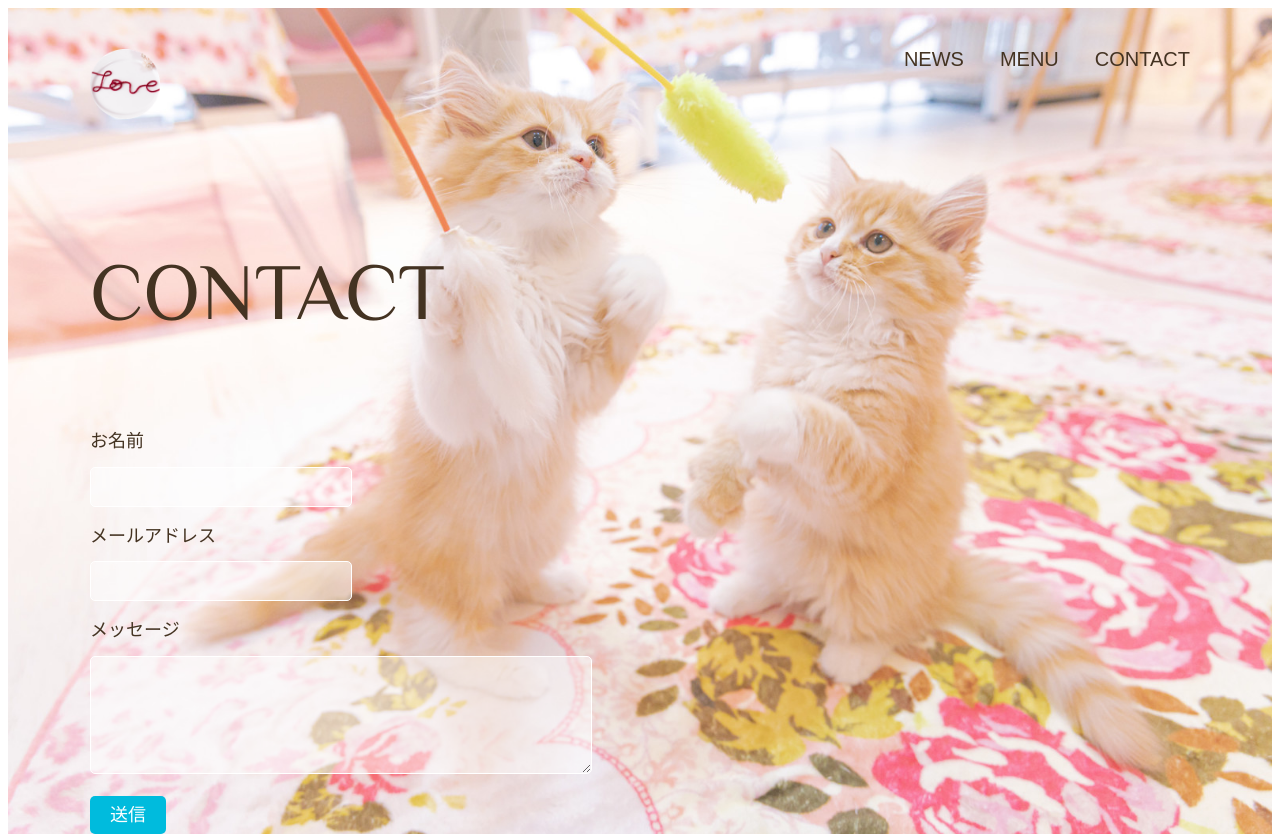
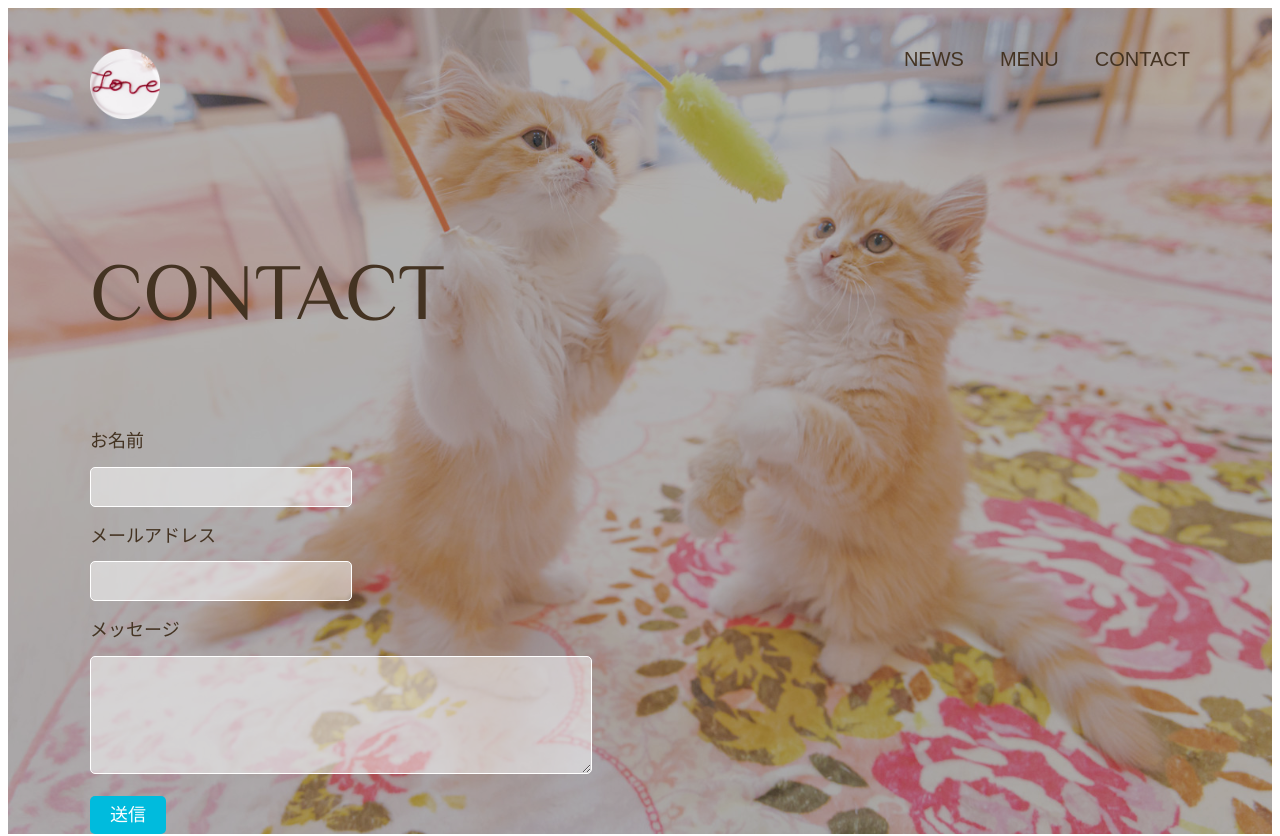
Before and after one commit to rinatz/web-design-nuxt, a Nuxt app: page /contact in a window 1280 px wide. Shown: the top 836 px of the page. Built offline with nearby package versions, Linux system fonts and the light colour scheme.

Commit message:
Adjust background of contact page

```diff
--- a/components/contact/Page.vue
+++ b/components/contact/Page.vue
@@ -20,6 +20,8 @@ useHead({
 <style scoped>
 #contact {
   background-image: url("/img/cat.jpeg");
+  background-blend-mode: darken;
+  background-color: rgba(0, 0, 0, 0.3);
   min-height: 100vh;
 }
 
```
